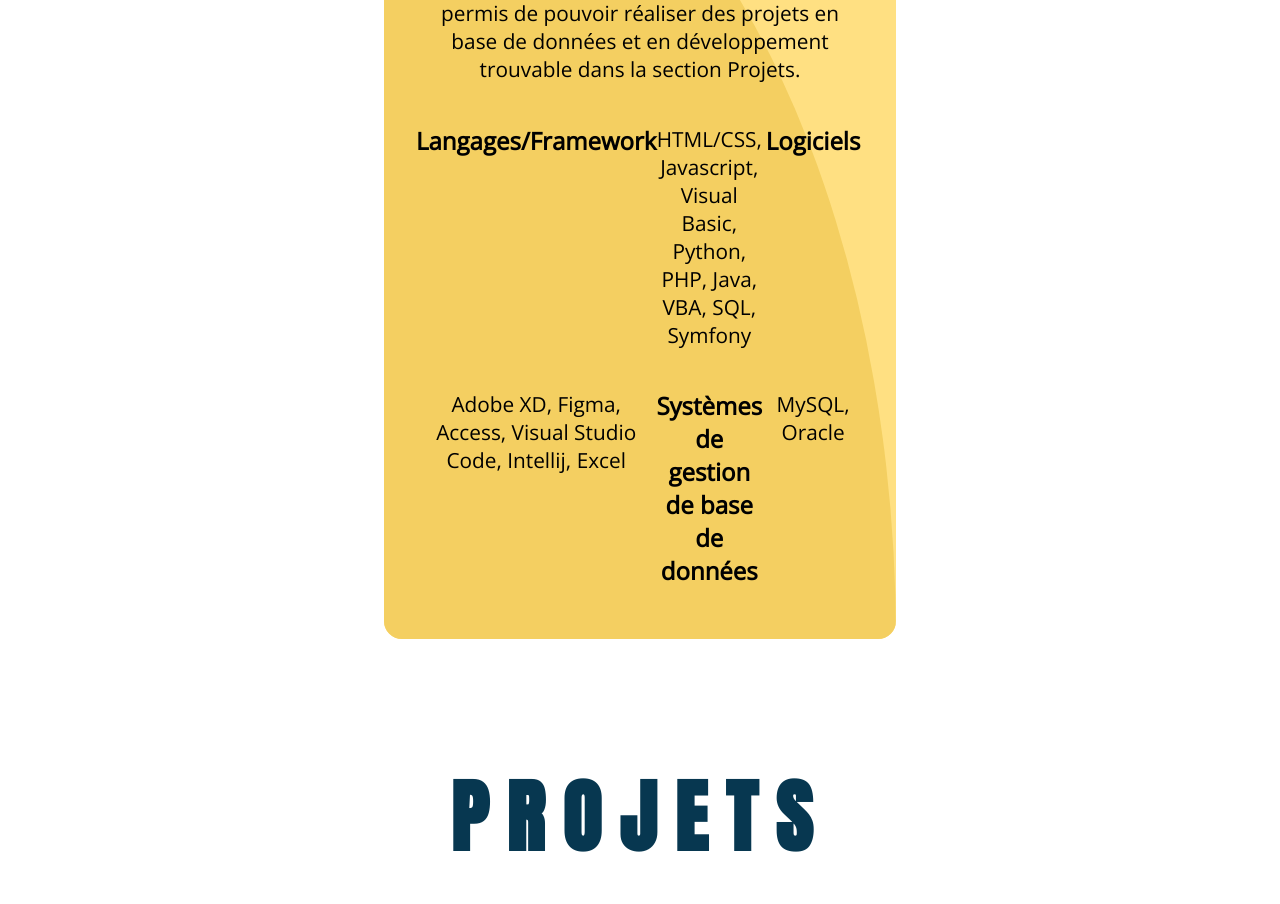
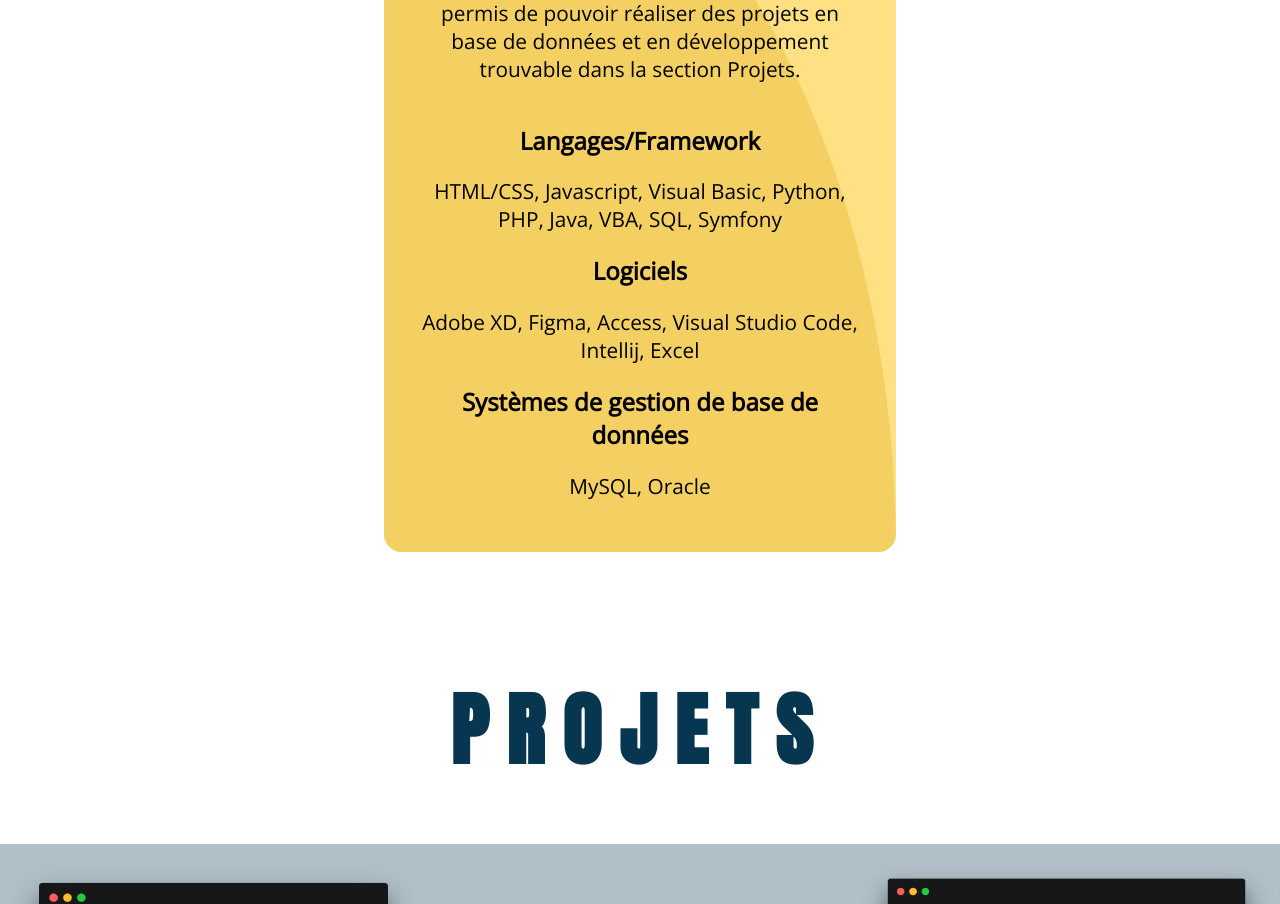
Before and after one commit to emiliebutez/emiliebutez.github.io, a plain HTML site: page index.html in a window 1280 px wide. Shown: the part 1341-2245 px from the top of the page. Drawn offline with nearby package versions, Linux system fonts and the light colour scheme.

Commit message:
Update index.html
Delete class "grid_skills"

```diff
--- a/index.html
+++ b/index.html
@@ -39,7 +39,7 @@
                     J'ai acquis au fil de mes années à l'université des compétences en informatique ce qui m'a permis de
                     pouvoir réaliser des projets en base de données et en développement trouvable dans la section Projets.
                 </p>
-                <div class="grid_skills">
+                <div>
                     <h2>Langages/Framework</h2>
                     <p>HTML/CSS, Javascript, Visual Basic, Python, PHP, Java, VBA, SQL, Symfony</p>
                     <h2>Logiciels</h2>
```
